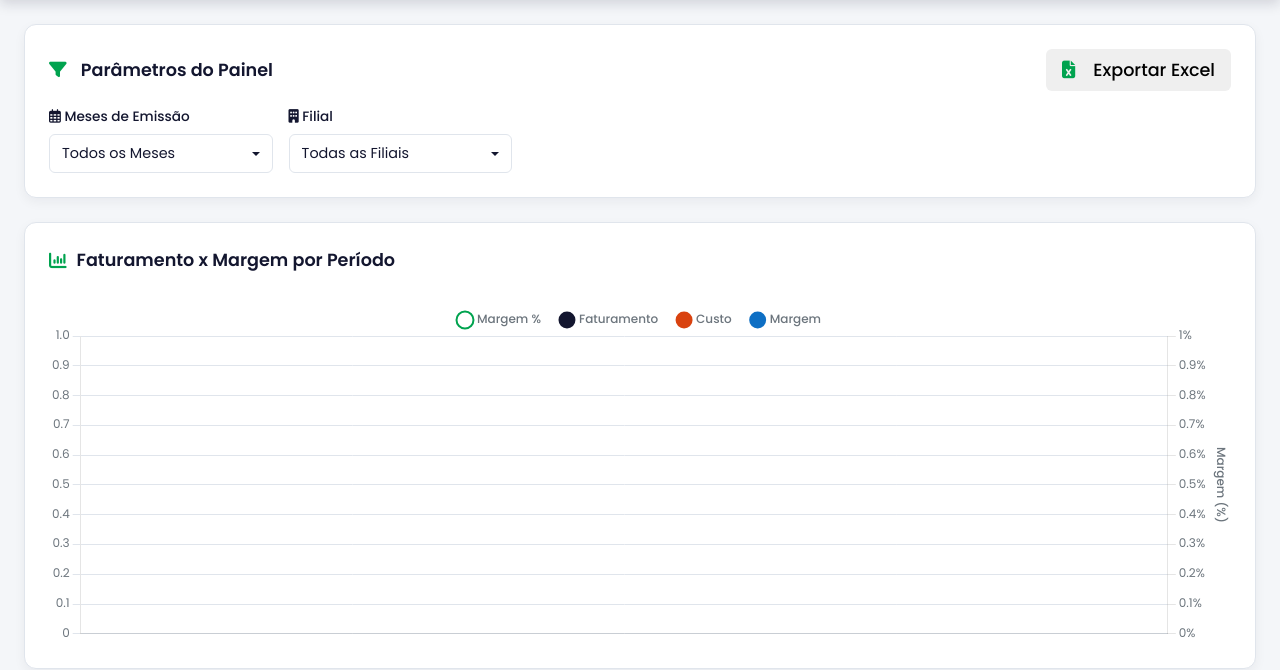
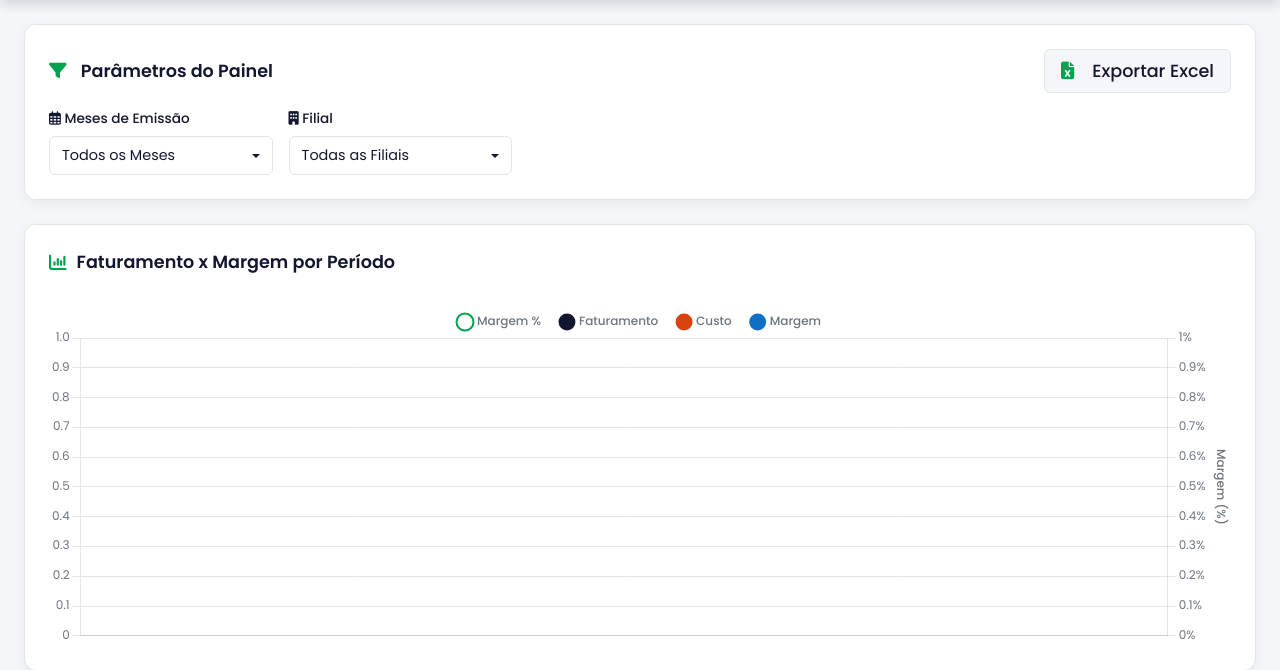
Before and after one commit to gbrit0/analise_de_margem, a Django app: page /estatisticas/ in a window 1280 px wide. Shown: the part 70-740 px from the top of the page. Run offline with Django 5.2, Linux system fonts and the light colour scheme; the visitor is signed in with stand-in values (Sample User, id 1); data that the repository does not hold is empty; parts of the project's set-up code (start-up, migrations or seed data) failed here and were passed over; some libraries are stand-ins or nearby versions.

Commit message:
Personalização do botão de exportar excel

```diff
--- a/site/templates/notas/estatisticas.html
+++ b/site/templates/notas/estatisticas.html
@@ -87,6 +87,16 @@
     .btn-primary-custom:hover {
         background-color: #008a42;
         transform: translateY(-1px);
+    }
+    .btn-secondary-custom {
+        background-color: var(--cinza-fundo);
+        color: var(--azul-escuro);
+        border: 1px solid var(--cinza-borda);
+        text-decoration: none;
+    }
+
+    .btn-secondary-custom:hover {
+        background-color: #e2e6ea;
     }
 
     /* Estilos Específicos do Dashboard */
@@ -256,8 +266,6 @@
             <canvas id="graficoJustificativas"></canvas>
         </div>
     </div>
-
-
 </div>
 
 <script>
```
